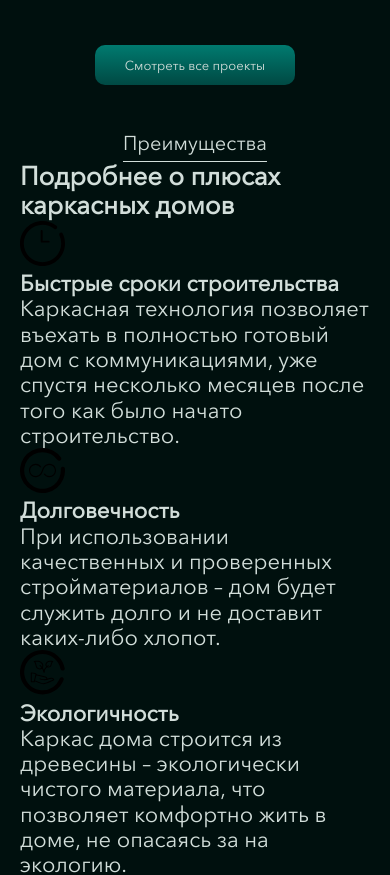
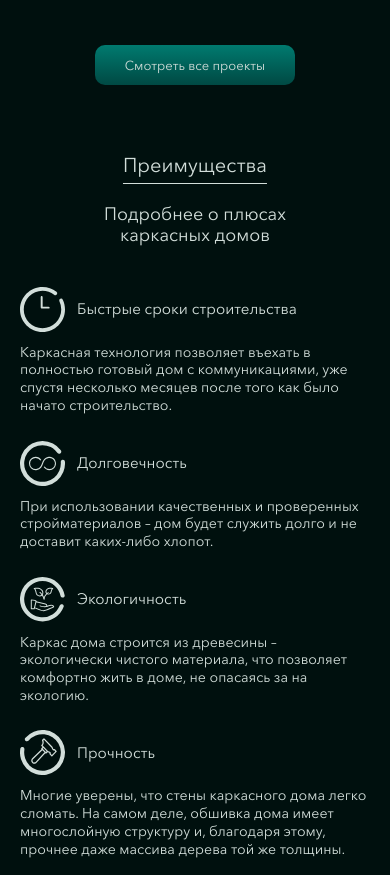
Before and after one commit to daria2212/woodhouse, a website: page source/index.html in a window 390 px wide. Shown: the part 2600-3475 px from the top of the page. Drawn offline with nearby package versions, Linux system fonts and the light colour scheme.

Commit message:
benefits mobile css

```diff
--- a/source/index.html
+++ b/source/index.html
@@ -442,9 +442,12 @@
 
         <section class="benefits" id="benefits">
             <div class="container">
-                <h2 class="benefits__title title">Преимущества</h2>
-                <h3 class="benefits__subtitle">Подробнее о плюсах
-                    каркасных домов</h3>
+                <header class="benefits__header">
+                    <h2 class="benefits__title title">Преимущества</h2>
+                    <h3 class="benefits__subtitle">Подробнее о плюсах
+                        каркасных домов</h3>
+                        <span class="benefits__logo">WoodHouse</span>
+                </header>
                 <ul class="benefits__list">
                     <li class="benefits__item benefits-item">
                         <header class="benefits-item__header">
--- /dev/null
+++ b/source/scss/benefits.scss
@@ -0,0 +1,43 @@
+.benefits {
+    padding: 22px 0 58px;
+    &__title {
+        margin-bottom: 20px;
+    }
+    &__subtitle {
+        width: 240px;
+        margin: 0 auto;
+        margin-bottom: 40px;
+        font-weight: normal;
+        font-size: 18px;
+        line-height: 120%;
+        text-align: center;
+    }
+    &__logo {
+        display: none;
+    }
+}
+
+.benefits-item {
+    margin-bottom: 26px;
+    &:last-child {
+        margin-bottom: 0;
+    }
+    &__header {
+        display: flex;
+        align-items: center;
+        margin-bottom: 12px;
+        svg {
+            margin-right: 12px;
+            fill: $light;
+        }
+    }
+    &__title {
+        font-weight: 500;
+        font-size: calc(14px + 16 * ((100vw - 320px) / (1280 - 320)));
+        line-height: 120%;
+    }
+    &__text {
+        font-size: calc(13px + 16 * ((100vw - 320px) / (1280 - 320)));
+        line-height: 125%;
+    }
+}
--- a/source/scss/style.scss
+++ b/source/scss/style.scss
@@ -6,3 +6,4 @@
 @import "main-nav";
 @import "about";
 @import "projects";
+@import "benefits";
```
Also changed, not shown: source/css/style.min.css, source/images/project-1-dt@1x.webp (added), source/images/project-1-dt@2x.webp (added), source/images/project-2-dt@1x.webp (added), source/images/project-2-dt@2x.webp (added), source/images/project-3-dt@1x.webp (added), source/images/project-3-dt@2x.webp (added), source/images/project-4-dt@1x.webp (added), source/images/project-4-dt@2x.webp (added), source/images/project-5-dt@1x.webp (added), source/images/project-5-dt@2x.webp (added).
